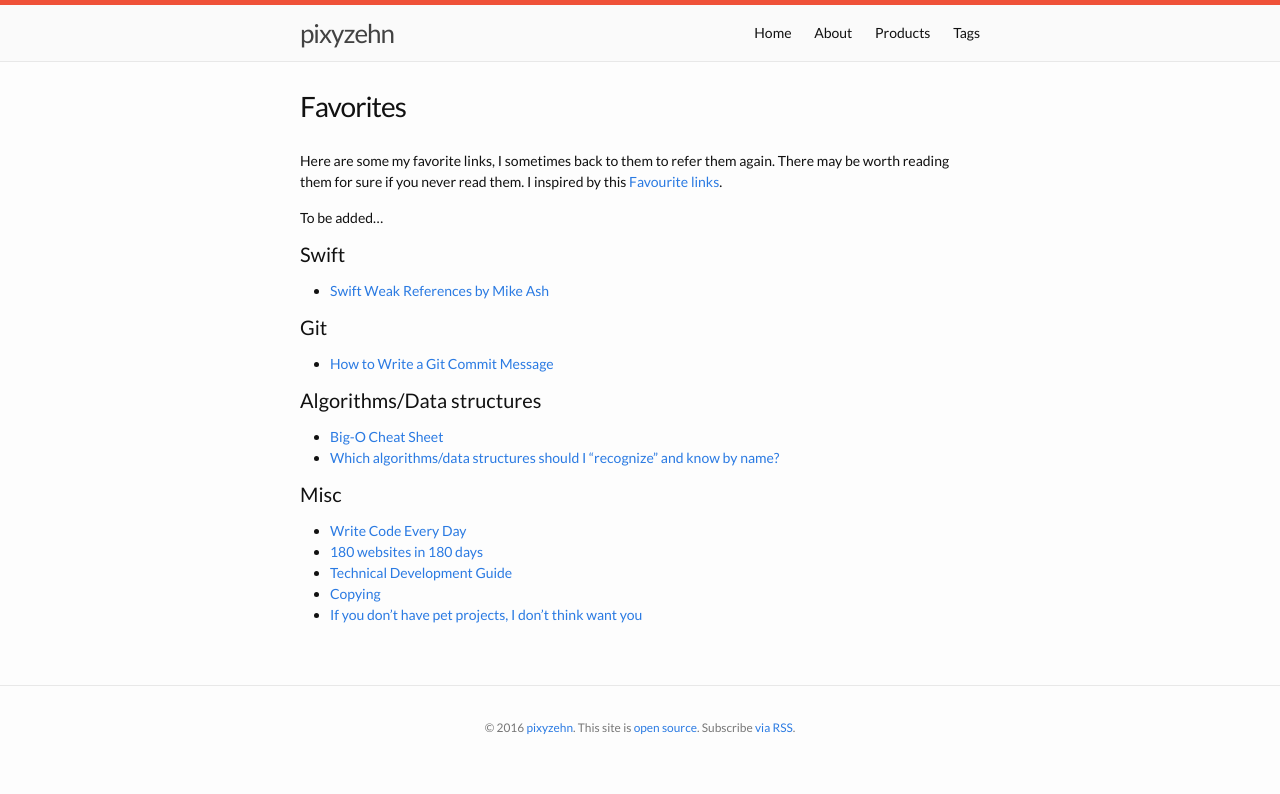
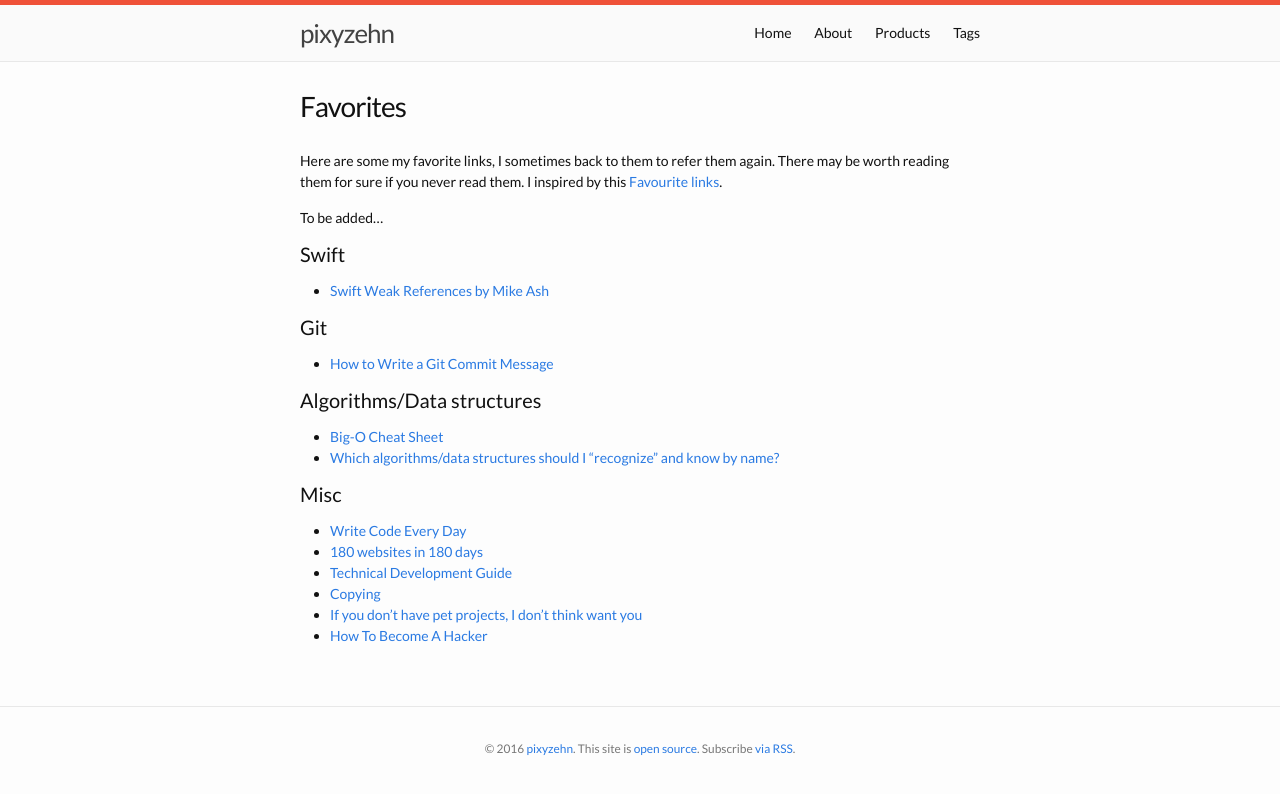
Before and after one commit to pixyzehn/pixyzehn.com, a Jekyll site: the page built from favorites.md, in a window 1280 px wide. Shown: the top 794 px of the page. Built offline with Jekyll 4.4.1, drawn with Linux system fonts in a browser that asks for light colours.

Commit message:
Update favorites.md

```diff
--- a/favorites.md
+++ b/favorites.md
@@ -24,3 +24,4 @@ To be added...
 - [Technical Development Guide](https://www.google.com/about/careers/students/guide-to-technical-development.html){:target="_blank"}
 - [Copying](http://robnapier.net/copying){:target="_blank"}
 - [If you don’t have pet projects, I don’t think want you](https://ayende.com/blog/90113/if-you-dont-have-pet-projects-i-dont-think-i-want-you){:target="_blank"}
+- [How To Become A Hacker](http://www.catb.org/~esr/faqs/hacker-howto.html)
```
